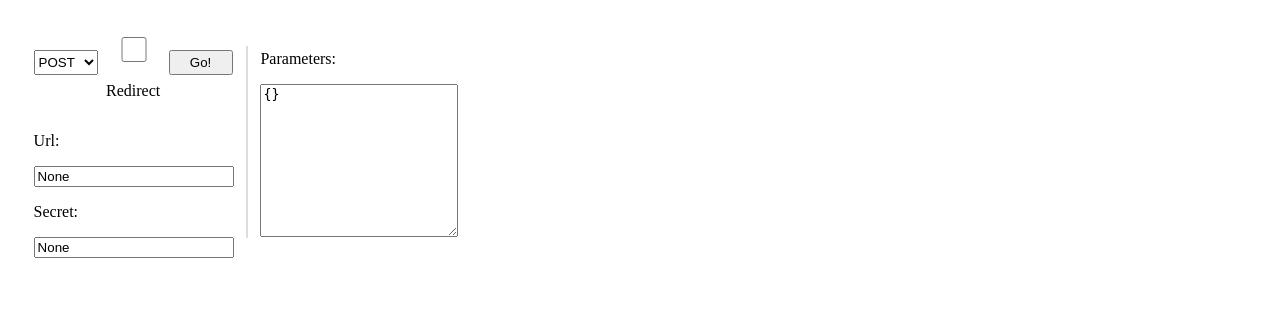
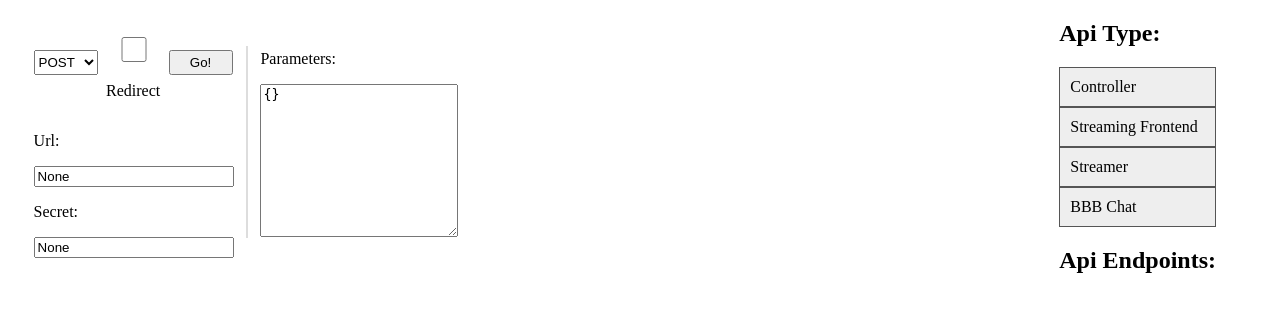
Before and after one commit to myOmikron/bbb-controller, a Django app: page /admin/calls in a window 1280 px wide. Shown: the top 312 px of the page. Run offline with Django 3.2, Linux system fonts and the light colour scheme; the visitor is signed in with stand-in values (Sample User, id 1).

Commit message:
Made side menu to quickly change api endpoint

```diff
--- a/bbb_controller/children/views.py
+++ b/bbb_controller/children/views.py
@@ -1,5 +1,6 @@
 import json
 import os
+from typing import List
 
 import requests
 from django.conf import settings
@@ -9,6 +10,40 @@ from django.utils.http import urlencode
 from django.views.generic import TemplateView
 from django.contrib.auth.mixins import LoginRequiredMixin
 from rc_protocol import get_checksum
+
+
+class Endpoint:
+    def __init__(self, method: str, name: str):
+        self.method = method
+        self.name = name
+
+
+class Api:
+    def __init__(self, name: str, endpoints: List[Endpoint]):
+        self.name = name
+        self.endpoints = endpoints
+
+
+apis = list(enumerate([
+    Api("Controller",
+        [Endpoint("post", "startStream"),
+         Endpoint("get",  "joinStream"),
+         Endpoint("post", "endStream")]),
+    Api("Streaming Frontend",
+        [Endpoint("post", "openChannel"),
+         Endpoint("post", "closeChannel"),
+         Endpoint("post", "startChat"),
+         Endpoint("post", "sendMessage"),
+         Endpoint("post", "closeChat")]),
+    Api("Streamer",
+        [Endpoint("post", "startStream"),
+         Endpoint("post", "endStream")]),
+    Api("BBB Chat",
+        [Endpoint("get",  "runningChats"),
+         Endpoint("post", "startChat"),
+         Endpoint("post", "sendMessage"),
+         Endpoint("post", "endChat")]),
+]))
 
 
 class MakeCallsView(LoginRequiredMixin, TemplateView):
@@ -29,7 +64,8 @@ class MakeCallsView(LoginRequiredMixin, TemplateView):
             "url": url,
             "secret": secret,
             "parameters": json.dumps(parameters, indent=4),
-            "redirect": redirect
+            "redirect": redirect,
+            "apis": apis,
         }
 
         if method not in ("get", "post"):
--- a/bbb_controller/templates/calls.html
+++ b/bbb_controller/templates/calls.html
@@ -11,6 +11,10 @@
         .flex-horizontal {
             display: flex;
             flex-direction: row;
+        }
+        .flex-vertical {
+            display: flex;
+            flex-direction: column;
         }
         .button {
             width: 5vw;
@@ -29,6 +33,33 @@
             width: 0.1vw;
             margin: 1vw;
         }
+        aside {
+            position: absolute;
+            top: 0;
+            right: 5vw;
+        }
+        aside input[type=radio] {
+            display: none;
+        }
+        aside label {
+            display: block;
+            padding: 10px;
+            background-color: #EEE;
+            border-style: solid;
+            border-color: #555;
+            border-width: 1px;
+        }
+        aside label:hover {
+            background-color: #DDD;
+        }
+        .api-endpoints {
+            display: none;
+        }
+        {% for i, _ in apis %}
+            #radiobutton{{ i }}:checked ~ #endpoints{{ i }} {
+                display: inherit;
+            }
+        {% endfor %}
     </style>
 </head>
 <body>
@@ -78,6 +109,35 @@
     </div>
 </div></form>
 
+<aside class="flex-vertical">
+    <h1>Api Type:</h1>
+    {% for i, api in apis %}
+        <input type="radio" name="apiType" id="radiobutton{{ i }}">
+        <label for="radiobutton{{ i }}">{{ api.name }}</label>
+    {% endfor %}
+    <h1>Api Endpoints:</h1>
+    {% for i, api in apis %}
+        <div id="endpoints{{ i }}" class="api-endpoints flex-vertical">
+            {% for endpoint in api.endpoints %}
+                <label onclick="void setEndpoint('{{ endpoint.method }}', '{{ endpoint.name }}');">{{ endpoint.name }}</label>
+            {% endfor %}
+        </div>
+    {% endfor %}
+</aside>
+
+<script>
+    function setEndpoint(method, endpoint) {
+        document.getElementById("method").value = method;
+
+        let url = document.getElementById("url").value;
+        const index = url.lastIndexOf("/");
+        if (index !== -1) {
+            url = url.slice(0, index);
+        }
+        document.getElementById("url").value = url + "/" + endpoint;
+    }
+</script>
+
 {% if response %}
     <h1>{{ status_code }}</h1>
     <pre><code>{{ text }}</code></pre>
```
